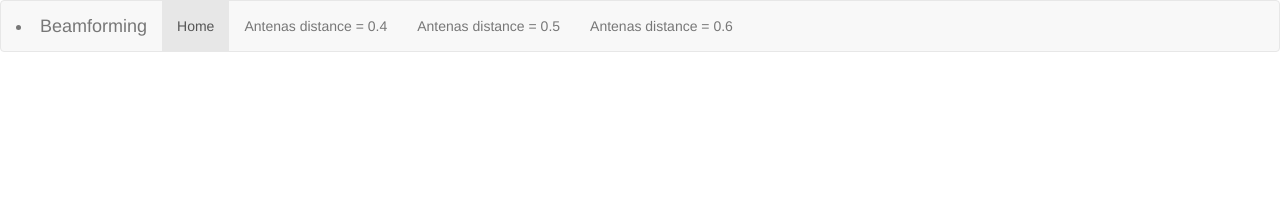
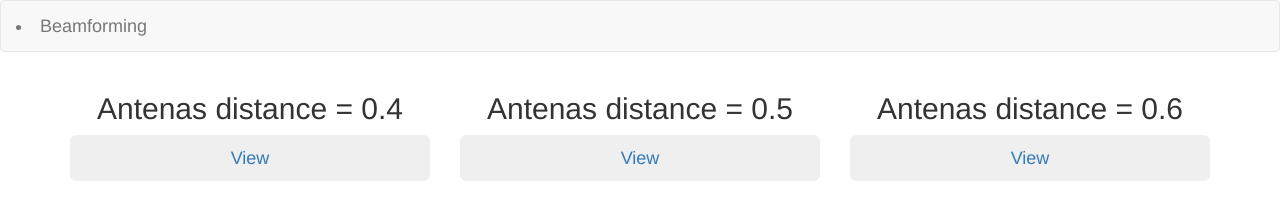
Before and after one commit to 01ive/beamforming, a plain HTML site: page pages/index.html in a window 1280 px wide. Drawn offline with nearby package versions, Linux system fonts and the light colour scheme.

Commit message:
Rework design

```diff
--- a/pages/index.html
+++ b/pages/index.html
@@ -1,24 +1,40 @@
 <!DOCTYPE html>
 <html>
+
 <head>
   <title>Beamforming</title>
   <link rel="stylesheet" href="https://maxcdn.bootstrapcdn.com/bootstrap/3.4.1/css/bootstrap.min.css">
   <script src="https://ajax.googleapis.com/ajax/libs/jquery/3.7.1/jquery.min.js"></script>
   <script src="https://maxcdn.bootstrapcdn.com/bootstrap/3.4.1/js/bootstrap.min.js"></script>
 </head>
+
 <body>
   <nav class="navbar navbar-default">
     <div class="container-fluid">
       <div class="navbar-header">
         <li class="navbar-brand">Beamforming</li>
       </div>
-              <ul class="nav navbar-nav">
-                <li class="active"><a href="#">Home</a></li>
-                <li><a href="d=0.4 angle=[3, 5, 10].html">Antenas distance = 0.4</a></li>
-                <li><a href="d=0.5 angle=[3, 5, 10].html">Antenas distance = 0.5</a></li>
-                <li><a href="d=0.6 angle=[3, 5, 10].html">Antenas distance = 0.6</a></li>
-              </ul>
     </div>
   </nav>
+
+  <div class="container">
+    <div class="row">
+      <div class="col-xs-4">
+        <h2 class="my-0 font-weight-normal text-center">Antenas distance = 0.4</h2>
+        <a href="d=0.4 angle=[3, 5, 10].html"><button type="button"
+            class="btn btn-lg btn-block btn-outline-primary">View</button></a>
+      </div>
+      <div class="col-xs-4">
+        <h2 class="my-0 font-weight-normal text-center">Antenas distance = 0.5</h2>
+        <a href="d=0.5 angle=[3, 5, 10].html"><button type="button"
+            class="btn btn-lg btn-block btn-outline-primary">View</button></a>
+      </div>
+      <div class="col-xs-4">
+        <h2 class="my-0 font-weight-normal text-center">Antenas distance = 0.6</h2>
+        <a href="d=0.6 angle=[3, 5, 10].html"><button type="button"
+            class="btn btn-lg btn-block btn-outline-primary">View</button></a>
+      </div>
+    </div>
 </body>
+
 </html>
```
Lines whose indentation alone changed are shown as unchanged.
